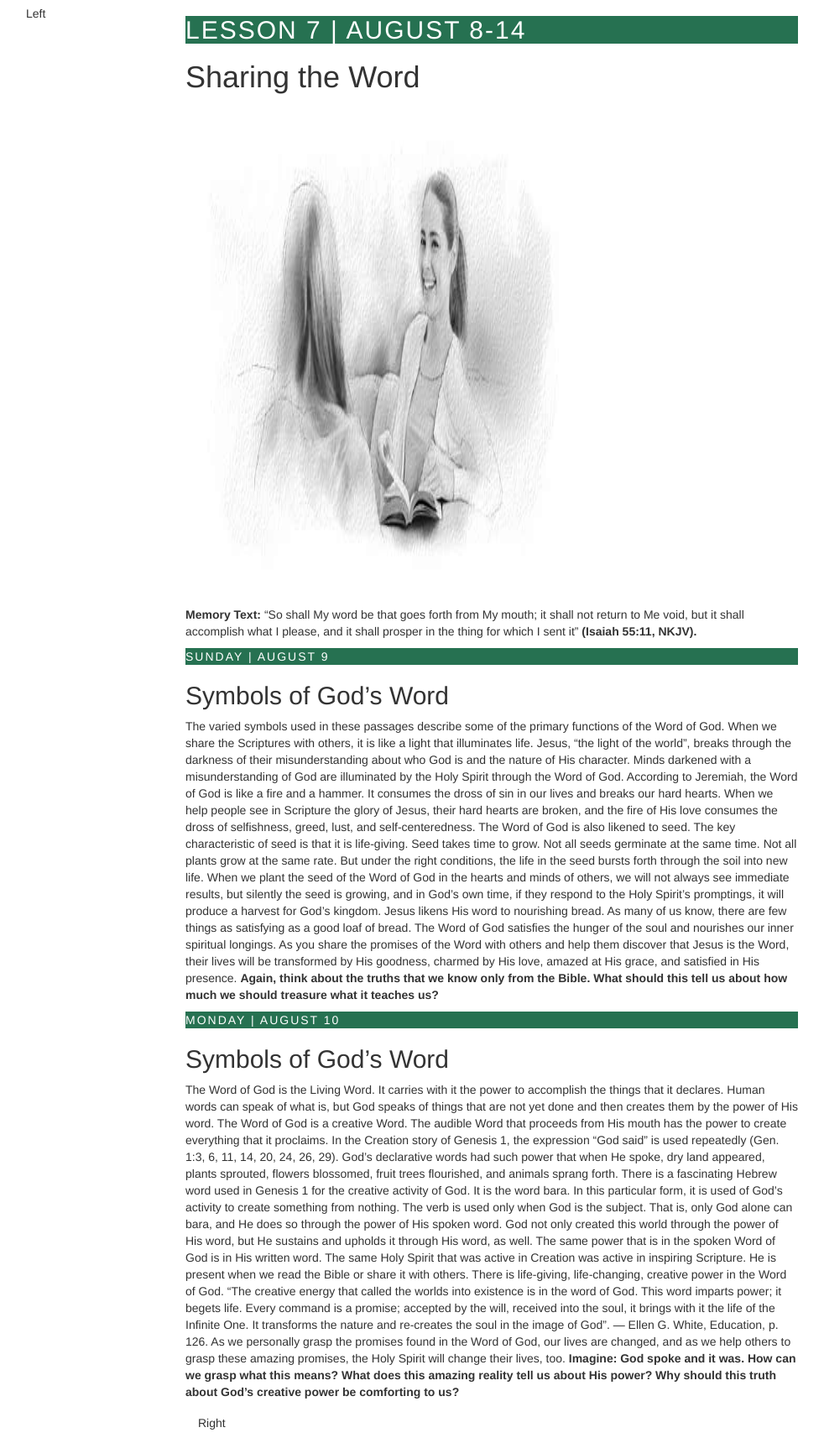
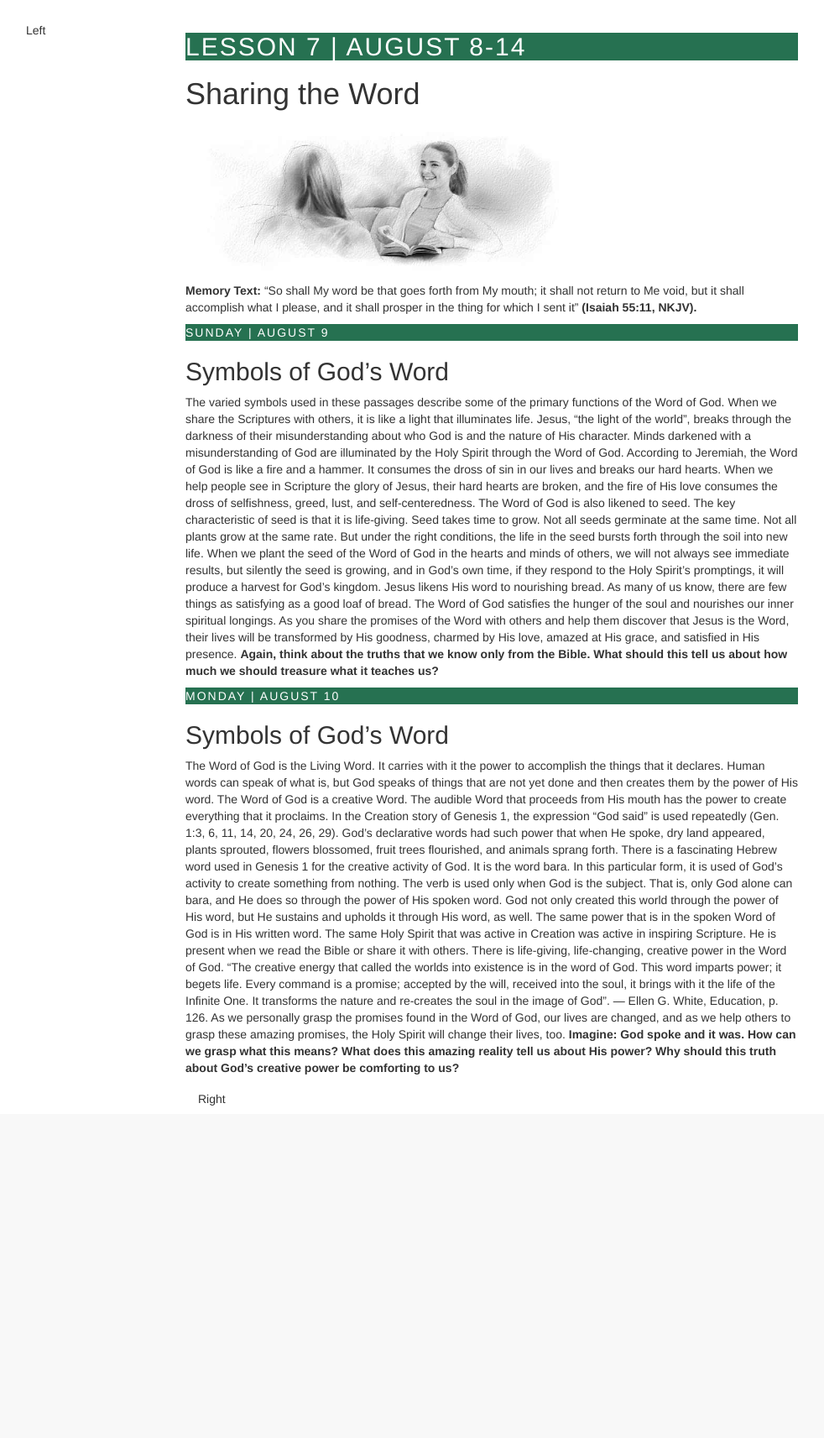
Before and after one commit to Dhelan/d4dendel, a PHP site: page /blog.php in a window 1280 px wide. Shown: the part 51-1764 px from the top of the page at 84% size, without its empty margins (54-1036 px from the left). After the commit the page ends 1368 px from the top, so only its background shows below. Run offline with PHP 8.4, Linux system fonts and the light colour scheme.

Commit message:
Update blog.php

```diff
--- a/blog.php
+++ b/blog.php
@@ -28,7 +28,7 @@
 	  </div>
 	</nav>
 
-	<div class = "container" style="padding-top: 50px;">
+	<div class = "container" style="padding-top: 70px;">
 		<div class="col-sm-2">
 			<h5>Left</left>
 		</div>
@@ -36,7 +36,7 @@
 		<div class="post span-8">
 			<h2 class="date">LESSON 7 | August 8-14</h2>
 			<h1>Sharing the Word</h1>
-			<img src="gless07.jpg" alt="Girl in a jacket" width="500" height="600">
+			<img src="gless07.jpg" alt="Girl in a jacket" width="500">
 			<p><b>Memory Text: </b>“So shall My word be that goes forth from My mouth; it shall not return to Me void, but it shall accomplish what I please, and it shall prosper in the thing for which I sent it” <b>(Isaiah 55:11, NKJV).</b></q></p?
 		</div>
 		<div class="post">
```
